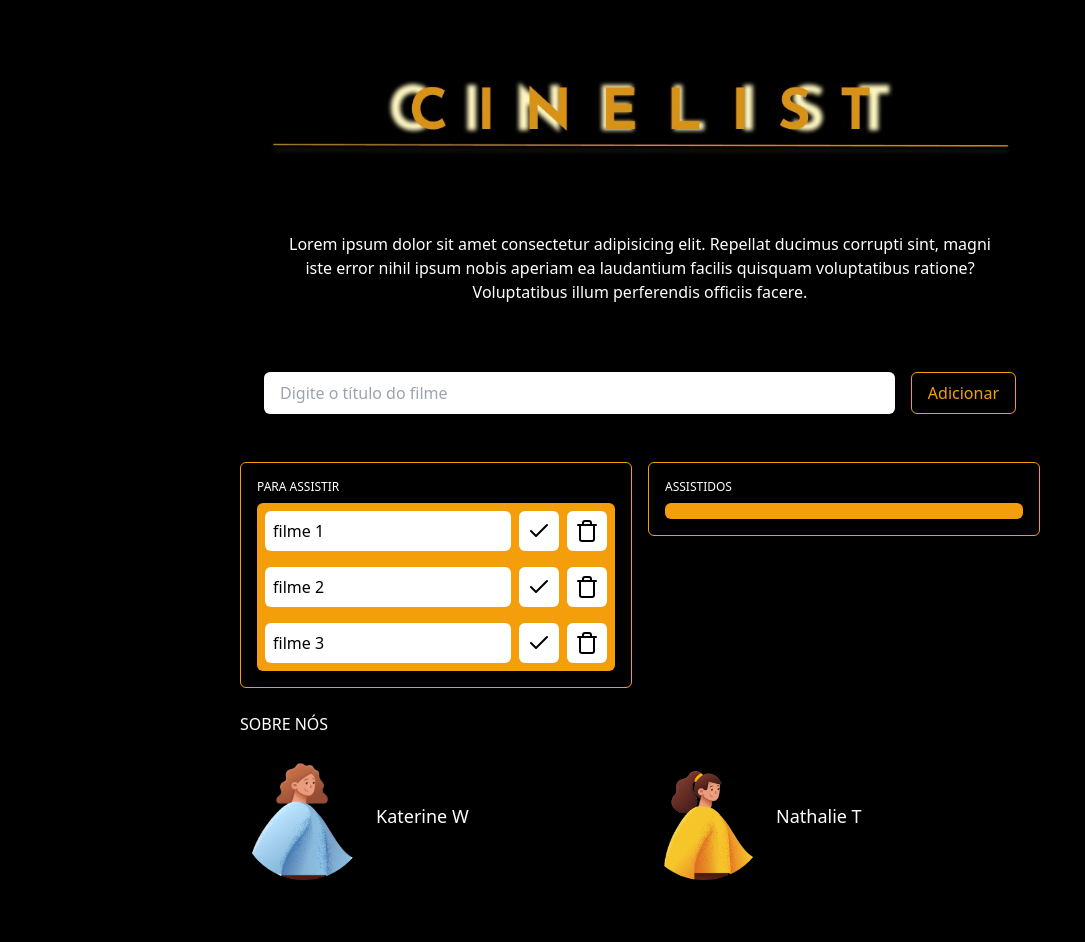
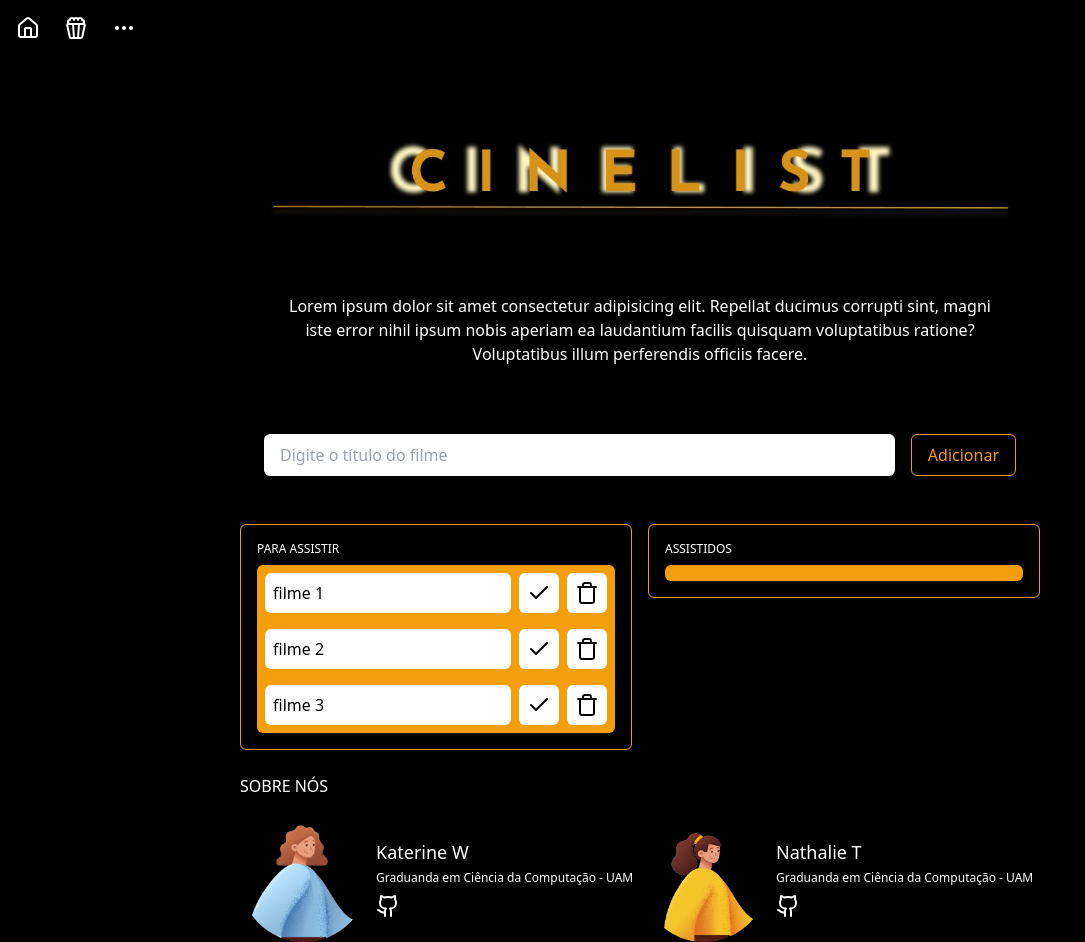
Before and after one commit to katerine-dev/cineList, a React (Vite) app in the folder spa/: page / in a window 1280 px wide. Shown: the whole page, without its empty margins (0-1085 px from the left). Before the commit the page ends 880 px from the top, so only its background shows below. Built offline with nearby package versions, Linux system fonts and the light colour scheme.

Commit message:
navBar + sobreNos

```diff
--- a/spa/src/App.jsx
+++ b/spa/src/App.jsx
@@ -2,8 +2,11 @@ import { useState } from "react";
 import AddMovie from "./components/addMovie";
 import Movies from "./components/Movies";
 import MoviesSeen from "./components/MoviesSeen";
+import NavBar from "./components/navBar";
 import { v4 } from "uuid";
 import { useEffect } from "react";
+import Katerine from "./components/Katerine";
+import Nathalie from "./components/Nathalie";
 
 function App() {
   useEffect(() => {
@@ -63,8 +66,11 @@ function App() {
   }
 
   return (
-    <div className="w-screen h-screen bg-black flex justify-center p-6">
-      <div className="w-[800px]">
+    <div className=" w-screen h-screen flex flex-col">
+      <NavBar className="fixed top-0 left-0 w-full bg-black p-4 shadow-lg z-50" />
+
+      <div className="w-screen h-full bg-black flex justify-center p-6">
+        <div className="w-[800px]" id="home">
           <img
             src="./static/CINELIST.jpg"
             alt="CINELIST LOGO"
@@ -77,8 +83,10 @@ function App() {
             laudantium facilis quisquam voluptatibus ratione? Voluptatibus illum
             perferendis officiis facere.
           </p>
+
           <AddMovie onAddMovieSubmit={onAddMovieSubmit} />
-        <div className=" flex gap-4 mt-6">
+
+          <div className="flex gap-4 mt-6" id="listas">
             <div className="flex-1">
               <Movies
                 movies={movies}
@@ -93,7 +101,10 @@ function App() {
               />
             </div>
           </div>
-        <h1 className="text-white mt-6">SOBRE NÓS</h1>
+
+          <h1 className="text-white mt-6" id="sobreNos">
+            SOBRE NÓS
+          </h1>
           <div className="flex mt-4">
             <div className="flex items-center space-x-2 w-1/2">
               <img
@@ -101,7 +112,7 @@ function App() {
                 alt="Avatar Katerine"
                 className="w-32 h-32 rounded-full"
               />
-            <h2 className="text-lg font-medium">Katerine W</h2>
+              <Katerine />
             </div>
             <div className="flex items-center space-x-2 w-1/2">
               <img
@@ -109,7 +120,8 @@ function App() {
                 alt="Avatar Nathalie"
                 className="w-32 h-32 rounded-full"
               />
-            <h2 className="text-lg font-medium">Nathalie T</h2>
+              <Nathalie />
+            </div>
           </div>
         </div>
       </div>
--- /dev/null
+++ b/spa/src/components/Katerine.jsx
@@ -0,0 +1,27 @@
+import React from "react";
+import { Github } from "lucide-react";
+
+function Katerine() {
+  return (
+    <nav>
+      <ul>
+        <li>
+          <h1 className="text-lg font-medium">Katerine W</h1>
+          <p className="text-xs mt-1 mb-2">
+            Graduanda em Ciência da Computação - UAM
+          </p>
+          <a
+            href="https://github.com/katerine-dev"
+            target="_blank"
+            rel="noopener noreferrer"
+            className="hover:text-amber-500"
+          >
+            <Github />
+          </a>
+        </li>
+      </ul>
+    </nav>
+  );
+}
+
+export default Katerine;
--- /dev/null
+++ b/spa/src/components/Nathalie.jsx
@@ -0,0 +1,27 @@
+import React from "react";
+import { Github } from "lucide-react";
+
+function Nathalie() {
+  return (
+    <nav>
+      <ul>
+        <li>
+          <h1 className="text-lg font-medium">Nathalie T</h1>
+          <p className="text-xs mt-1 mb-2">
+            Graduanda em Ciência da Computação - UAM
+          </p>
+          <a
+            href="https://github.com/nathalietaylor"
+            target="_blank"
+            rel="noopener noreferrer"
+            className="hover:text-amber-500"
+          >
+            <Github />
+          </a>
+        </li>
+      </ul>
+    </nav>
+  );
+}
+
+export default Nathalie;
--- /dev/null
+++ b/spa/src/components/NavBar.jsx
@@ -0,0 +1,47 @@
+import React from "react";
+import { House } from "lucide-react";
+import { Popcorn } from "lucide-react";
+import { Ellipsis } from "lucide-react";
+
+function NavBar() {
+  const onHouseClick = () => {
+    const cinelistSection = document.getElementById("cinelist");
+    cinelistSection?.scrollIntoView({ behavior: "smooth" });
+  };
+
+  const onPopcornClick = () => {
+    const listasSection = document.getElementById("listas");
+    listasSection?.scrollIntoView({ behavior: "smooth" });
+  };
+
+  const onEllipsisClick = () => {
+    const sobreNosSection = document.getElementById("sobreNos");
+    sobreNosSection?.scrollIntoView({ behavior: "smooth" });
+  };
+
+  return (
+    <nav className="bg-black p-4">
+      <div className="flex justify-between items-center max-w-7xl mx-auto">
+        <ul className="flex space-x-6 text-white">
+          <li>
+            <button onClick={onHouseClick} className="hover:text-amber-500">
+              <House />
+            </button>
+          </li>
+          <li>
+            <button onClick={onPopcornClick} className="hover:text-amber-500">
+              <Popcorn />
+            </button>
+          </li>
+          <li>
+            <button onClick={onEllipsisClick} className="hover:text-amber-500">
+              <Ellipsis />
+            </button>
+          </li>
+        </ul>
+      </div>
+    </nav>
+  );
+}
+
+export default NavBar;
```
Lines whose indentation alone changed are shown as unchanged.
